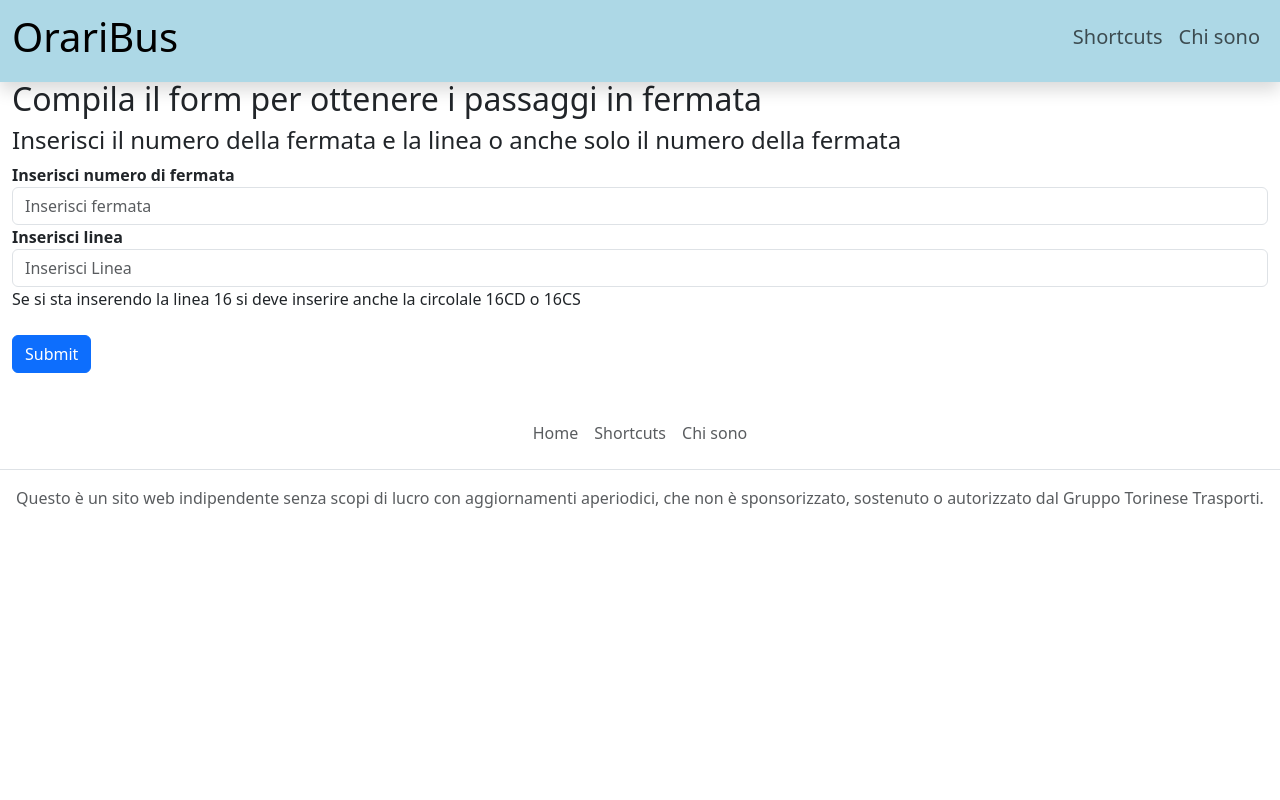
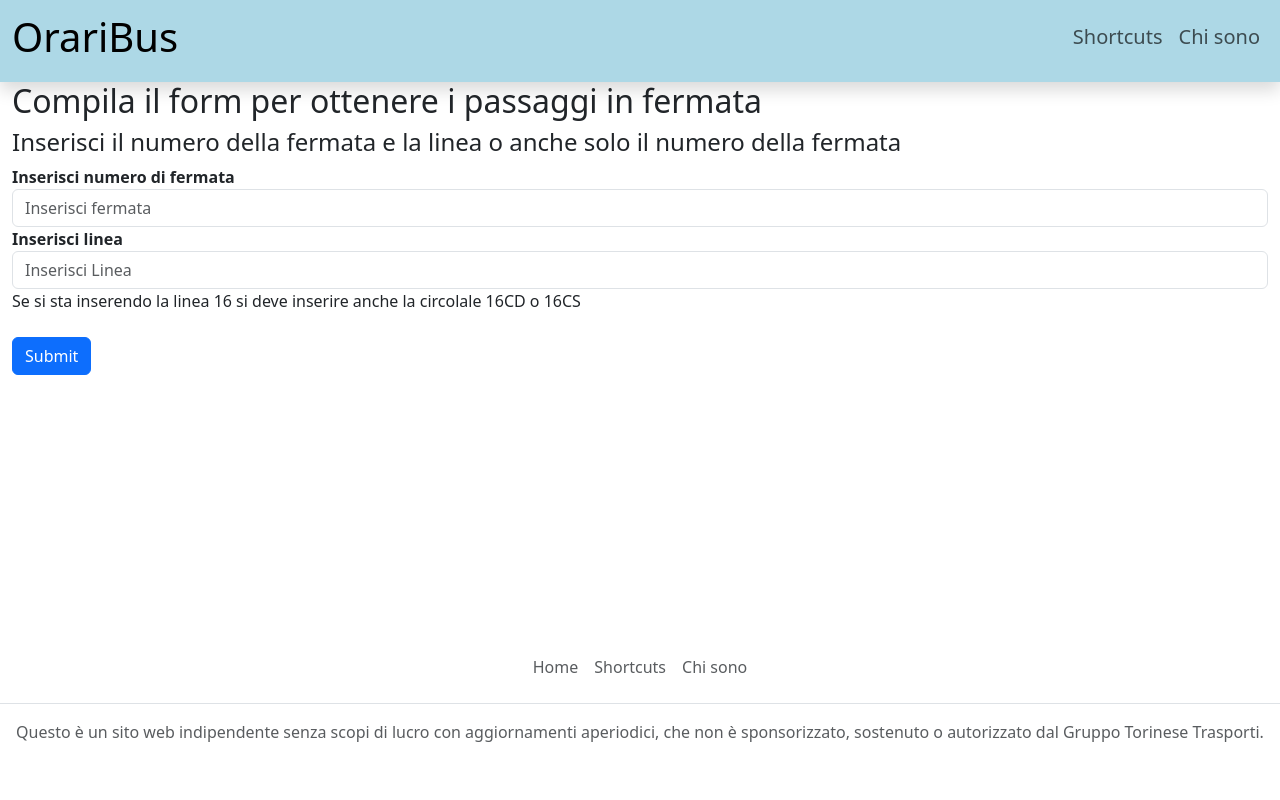
Before and after one commit to Antonino545/Torino_Bus_Orari, a Flask app: page / in a window 1280 px wide. Run offline with Flask 3, Linux system fonts and the light colour scheme.

Commit message:
Added flexible layout for the footer

```diff
--- a/static/index.css
+++ b/static/index.css
@@ -3,8 +3,14 @@
     color: white;
 }
 body{
-    margin-top: 80px;
+    min-height: 100vh; /* Altezza minima del body pari al 100% dell'altezza del viewport */
+    display: flex;
+    flex-direction: column;
+
 }
 label{
     font-weight: bold;
 }
+.container-fluid{
+    flex: 1;
+}
--- a/templates/layout.html
+++ b/templates/layout.html
@@ -11,7 +11,7 @@
     <title>OrariBus</title>
 </head>
 <body onload="init()">
-<nav class="navbar navbar-expand-md navbar-shrink navbar-light shadow fixed-top">
+<nav class="navbar navbar-expand-md navbar-shrink navbar-light shadow ">
     <div class="container-fluid">
         <a class="navbar-brand" href="/"><p class="h1">OrariBus</p> </a>
         <button class="navbar-toggler" type="button" data-bs-toggle="collapse" data-bs-target="#navbarNav">
```
